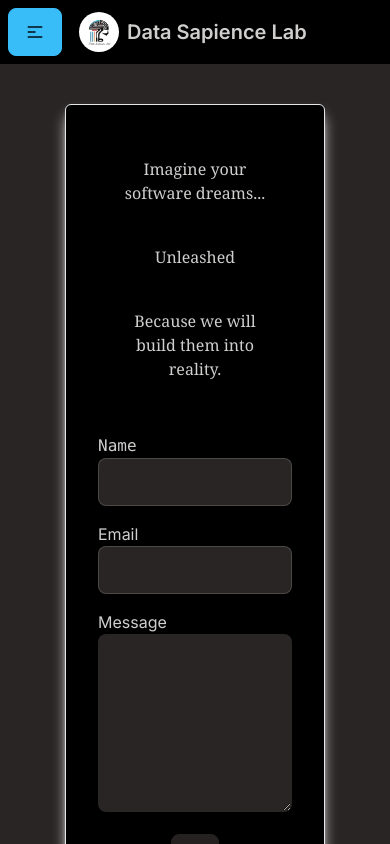
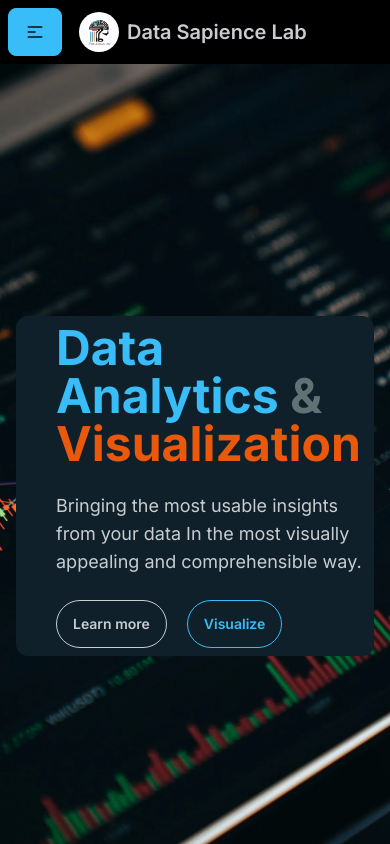
Before and after one commit to datasapiencelab/datasapiencelabweb, a Next.js app: page /datascience in a window 390 px wide. Shown: the top 844 px of the page. Built offline with nearby package versions, Linux system fonts and the light colour scheme.

Commit message:
Added hero section of datascience page. Fixed responsiveness issue

```diff
--- /dev/null
+++ b/src/app/components/dataherosection.jsx
@@ -0,0 +1,41 @@
+import React from "react";
+import backgroundImage from "/public/analyticsbg.webp";
+import backgroundImageMobile from "/public/analyticsbg2.webp";
+
+const DataHeroSection = () => {
+  return (
+    <div
+      style={{
+        "--image-url": `url(${backgroundImage.src})`,
+        "--image-url-mobile": `url(${backgroundImageMobile.src})`,
+        backgroundPosition: "center",
+        backgroundSize: "cover",
+        backgroundRepeat: "no-repeat",
+      }}
+      className="hero min-h-screen flex bg-[image:var(--image-url-mobile)] md:bg-[image:var(--image-url)]"
+    >
+      <div className="hero-content text-left flex-column lg:flex-row-reverse">
+        <div className="max-w-md pl-10 bg-base-100 p-2 rounded-xl md:bg-transparent">
+          <h1 className="text-5xl font-bold rounded">
+            <span className="text-secondary">Data Analytics </span>
+            <span className="text-neutral">&amp;</span>
+            <br />
+            <span className="text-accent">Visualization</span>
+          </h1>
+          <p className="py-6 text-lg rounded">
+            Bringing the most usable insights from your data In the most
+            visually appealing and comprehensible way.
+          </p>
+          <button className="btn btn-base btn-outline rounded-full">
+            Learn more
+          </button>
+          <button className="btn btn-secondary btn-outline rounded-full ml-5">
+            Visualize
+          </button>
+        </div>
+      </div>
+    </div>
+  );
+};
+
+export default DataHeroSection;
--- a/src/app/components/helloworld.jsx
+++ b/src/app/components/helloworld.jsx
@@ -1,12 +1,10 @@
 import React from "react";
 
-const HelloWorld =()=> {
+const ComponentTemplate =()=> {
     return(
         <div>
-        <h1 className="flex justify-center items-center text-xl h-14">Hello world, Just testing components</h1>
-        <button className="btn">Its a button</button>
         </div>
     )
 }
 
-export default HelloWorld
+export default ComponentTemplate
--- a/src/app/components/navbar.jsx
+++ b/src/app/components/navbar.jsx
@@ -38,7 +38,7 @@ const NavBar = () => {
                 <summary className="dropdown">Services</summary>
                 <ul className="p-2">
                   <li>
-                    <Link href="">Data Analytics &amp; Visualization</Link>
+                    <Link href="/datascience">Data Analytics &amp; Visualization</Link>
                   </li>
                   <li>
                     <Link href="">A.I. &amp; Machine Learning</Link>
@@ -77,7 +77,7 @@ const NavBar = () => {
               <summary>Services</summary>
               <ul className="p-1">
                 <li>
-                  <Link className="text-nowrap" href="">Data Analytics &amp; Visualization</Link>
+                  <Link className="text-nowrap" href="/datascience">Data Analytics &amp; Visualization</Link>
                 </li>
                 <li>
                   <Link className="text-nowrap" href="">A.I. &amp; Machine Learning</Link>
--- a/src/app/datascience/page.js
+++ b/src/app/datascience/page.js
@@ -1,12 +1,12 @@
 import NavBar from '../components/navbar'
 import Footer from '../components/footer'
-import EmailForm from '../components/emailform'
+import DataHeroSection from '../components/dataherosection'
 
 export default function Page() {
   return (
       <main>
         <NavBar/>
-        <EmailForm/>
+        <DataHeroSection/>
         <Footer/>
       </main>
   )
--- a/tailwind.config.js
+++ b/tailwind.config.js
@@ -26,7 +26,7 @@ module.exports = {
           "secondary": "#38BDF8",
           "accent": "#ea580c",
           "neutral": "#607274",
-          "base-100": "#292524",
+          "base-100": "#0F202A",
           "info": "#CBE4DE",
           "success": "#65A30D",
           "warning": "#EAB308",
```
Also changed, not shown: public/analyticsbg.webp (added), public/analyticsbg2.webp (added).
